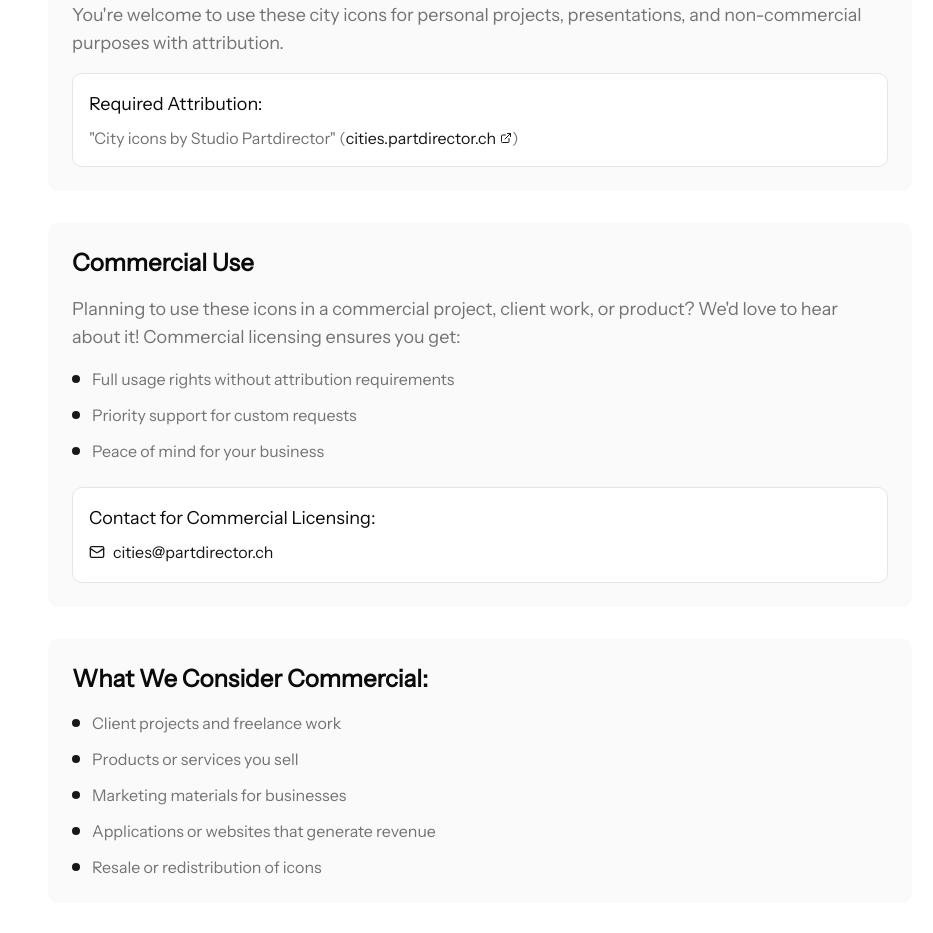
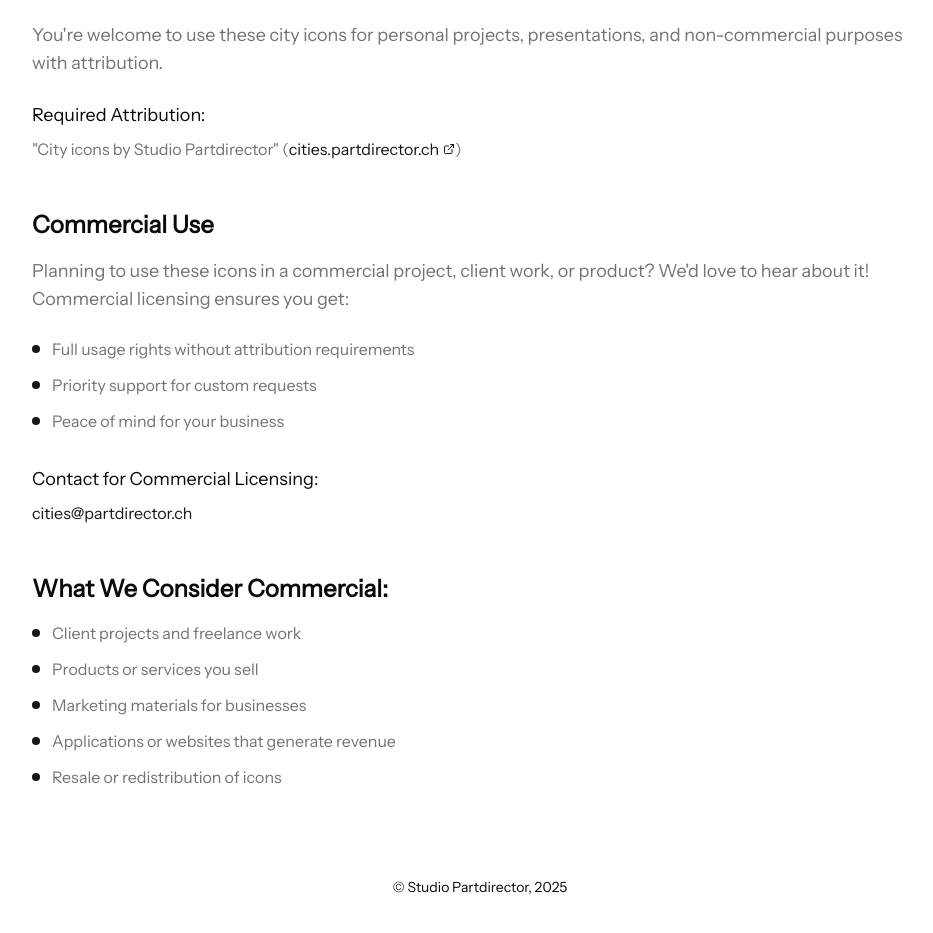
Before and after one commit to anto1/city-icons, a Next.js app: page /license in a window 1280 px wide. Shown: the part 219-1152 px from the top of the page, without its empty margins (160-1093 px from the left). Built offline with nearby package versions, Linux system fonts and the light colour scheme.

Commit message:
Clean up license and 404 pages: use main page structure and styling

```diff
--- a/src/app/license/page.tsx
+++ b/src/app/license/page.tsx
@@ -1,12 +1,12 @@
 import Link from 'next/link';
-import { ArrowLeft, Mail, ExternalLink } from 'lucide-react';
+import { ArrowLeft, ExternalLink } from 'lucide-react';
 
 export default function LicensePage() {
   return (
     <div className="min-h-screen bg-background">
-      <div className="container mx-auto px-4 py-8 max-w-4xl">
+      <div className="container mx-auto px-4 py-8">
         {/* Header */}
-        <div className="mb-8">
+        <div className="text-center mb-8">
           <Link
             href="/"
             className="inline-flex items-center text-sm text-muted-foreground hover:text-foreground transition-colors mb-6"
@@ -18,20 +18,23 @@
           <h1 className="text-4xl font-bold text-foreground mb-4">
             Icon Usage & Licensing
           </h1>
+          <p className="text-lg text-muted-foreground">
+            Clear guidelines for using our city icons in your projects
+          </p>
         </div>
 
         {/* Main Content */}
-        <div className="space-y-8">
+        <div className="max-w-4xl mx-auto space-y-12">
           {/* Free Personal Use */}
-          <section className="bg-muted/50 rounded-lg p-6">
+          <section>
             <h2 className="text-2xl font-semibold text-foreground mb-4">
               Free Personal Use
             </h2>
-            <p className="text-lg text-muted-foreground mb-4">
+            <p className="text-lg text-muted-foreground mb-6">
               You&apos;re welcome to use these city icons for personal projects, presentations, and non-commercial purposes with attribution.
             </p>
 
-            <div className="bg-background border rounded-lg p-4">
+            <div className="mb-6">
               <h3 className="text-lg font-medium text-foreground mb-2">
                 Required Attribution:
               </h3>
@@ -52,15 +55,15 @@
           </section>
 
           {/* Commercial Use */}
-          <section className="bg-muted/50 rounded-lg p-6">
+          <section>
             <h2 className="text-2xl font-semibold text-foreground mb-4">
               Commercial Use
             </h2>
-            <p className="text-lg text-muted-foreground mb-4">
+            <p className="text-lg text-muted-foreground mb-6">
               Planning to use these icons in a commercial project, client work, or product? We&apos;d love to hear about it! Commercial licensing ensures you get:
             </p>
 
-            <ul className="space-y-3 mb-6">
+            <ul className="space-y-3 mb-8">
               <li className="flex items-start">
                 <div className="w-2 h-2 bg-primary rounded-full mt-2 mr-3 flex-shrink-0"></div>
                 <span className="text-muted-foreground">Full usage rights without attribution requirements</span>
@@ -75,22 +78,21 @@
               </li>
             </ul>
 
-            <div className="bg-background border rounded-lg p-4">
+            <div className="mb-6">
               <h3 className="text-lg font-medium text-foreground mb-2">
                 Contact for Commercial Licensing:
               </h3>
               <a
                 href="mailto:cities@partdirector.ch"
-                className="inline-flex items-center text-primary hover:underline"
+                className="text-primary hover:underline"
               >
-                <Mail className="w-4 h-4 mr-2" />
                 cities@partdirector.ch
               </a>
             </div>
           </section>
 
           {/* What We Consider Commercial */}
-          <section className="bg-muted/50 rounded-lg p-6">
+          <section>
             <h2 className="text-2xl font-semibold text-foreground mb-4">
               What We Consider Commercial:
             </h2>
@@ -120,9 +122,9 @@
         </div>
 
         {/* Footer */}
-        <footer className="mt-16 pt-8 border-t">
-          <div className="text-center">
-            <p className="text-sm text-muted-foreground">
+        <footer className="py-6 mt-16">
+          <div className="container mx-auto px-4 text-center">
+            <p className="text-sm text-foreground">
               © Studio Partdirector, 2025
             </p>
           </div>
--- a/src/app/not-found.tsx
+++ b/src/app/not-found.tsx
@@ -5,35 +5,32 @@
 
 export default function NotFound() {
   return (
-    <div className="min-h-screen bg-background flex items-center justify-center px-4">
+    <div className="min-h-screen bg-background">
+      <div className="container mx-auto px-4 py-8">
         <div className="text-center max-w-md mx-auto">
-        {/* Icon */}
+          {/* Header */}
           <div className="mb-8">
-          <div className="w-24 h-24 mx-auto text-muted-foreground">
-            <svg viewBox="0 0 120 120" fill="currentColor">
-              <path d="M60 10C32.4 10 10 32.4 10 60s22.4 50 50 50 50-22.4 50-50S87.6 10 60 10zm0 80c-16.6 0-30-13.4-30-30s13.4-30 30-30 30 13.4 30 30-13.4 30-30 30z"/>
-              <path d="M60 30c-16.6 0-30 13.4-30 30s13.4 30 30 30 30-13.4 30-30-13.4-30-30-30zm0 40c-5.5 0-10-4.5-10-10s4.5-10 10-10 10 4.5 10 10-4.5 10-10 10z"/>
-            </svg>
-          </div>
-        </div>
+            <Link
+              href="/"
+              className="inline-flex items-center text-sm text-muted-foreground hover:text-foreground transition-colors mb-6"
+            >
+              <ArrowLeft className="w-4 h-4 mr-2" />
+              Back to Icons
+            </Link>
 
-        {/* Title */}
             <h1 className="text-4xl font-bold text-foreground mb-4">
               404
             </h1>
-
-        {/* Subtitle */}
             <h2 className="text-xl font-medium text-foreground mb-2">
               Page Not Found
             </h2>
-
-        {/* Description */}
-        <p className="text-muted-foreground mb-8">
+            <p className="text-lg text-muted-foreground">
               The page you&apos;re looking for doesn&apos;t exist. Maybe you&apos;re looking for one of our city icons?
             </p>
+          </div>
 
           {/* Actions */}
-        <div className="flex flex-col sm:flex-row gap-4 justify-center">
+          <div className="flex flex-col sm:flex-row gap-4 justify-center mb-8">
             <Link
               href="/"
               className="inline-flex items-center justify-center px-6 py-3 bg-primary text-primary-foreground rounded-lg hover:bg-primary/90 transition-colors"
@@ -54,12 +51,22 @@
           {/* Back button */}
           <button
             onClick={() => window.history.back()}
-          className="inline-flex items-center mt-8 text-sm text-muted-foreground hover:text-foreground transition-colors"
+            className="inline-flex items-center text-sm text-muted-foreground hover:text-foreground transition-colors"
           >
             <ArrowLeft className="w-4 h-4 mr-1" />
             Go Back
           </button>
         </div>
+
+        {/* Footer */}
+        <footer className="py-6 mt-16">
+          <div className="container mx-auto px-4 text-center">
+            <p className="text-sm text-foreground">
+              © Studio Partdirector, 2025
+            </p>
+          </div>
+        </footer>
+      </div>
     </div>
   );
 }
```
Lines whose indentation alone changed are shown as unchanged.
